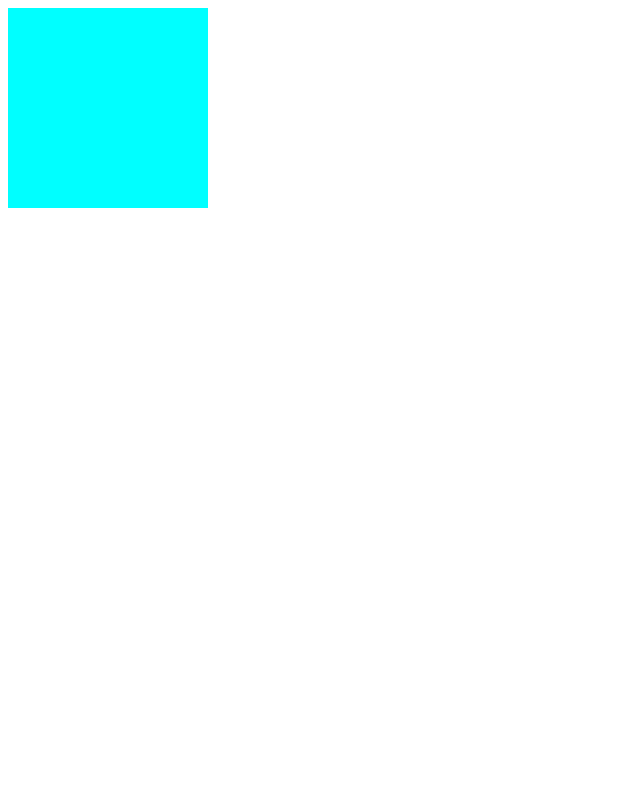
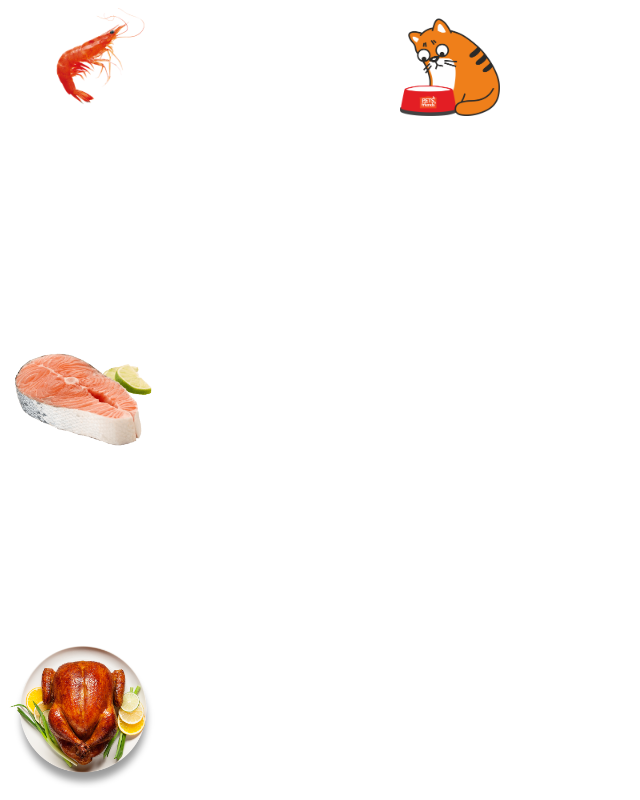
Before and after one commit to Headliner770/frendly-frontend-js, a plain HTML site: page custom-events/index.html in a window 1280 px wide. Shown: the whole page, without its empty margins (0-640 px from the left). Drawn offline with Linux system fonts and the light colour scheme.

Commit message:
Drag and Drop

```diff
--- a/custom-events/index.html
+++ b/custom-events/index.html
@@ -101,7 +101,20 @@
         </div>
     </div> -->
 
-    <div class="box"></div>
+    <!-- <div class="box"></div> -->
+
+    <div class="chicken draggable" data-js-dnd>
+        <img src="./img/chiken.png" width="150px" alt="">
+    </div>
+    <div class="fish draggable" data-js-dnd>
+        <img src="./img/fish.png" width="150px" alt="">
+    </div>
+    <div class="shrimp draggable" data-js-dnd>
+        <img src="./img/Krevedka.png" width="100px" alt="">
+    </div>
+    <div class="cat">
+        <img src="./img/cat.png" width="100px" alt="">
+    </div>
 
     <!-- Можно оставить только основной файл (script.js), который и будет управлять запуском всех модулей. Важно оставить атрибут type="module" -->
     <!-- <script src="./before.js"></script>
--- a/custom-events/styles.css
+++ b/custom-events/styles.css
@@ -97,8 +97,77 @@ section:not(.is-visible):nth-child(even) {
   left: -5px;
 } */
 
-.box {
+/* .box {
   width: 200px;
   height: 200px;
   background-color: aqua;
+} */
+
+/* body {
+  font-family: "Rubik", sans-serif;
+  background-color: #bdc1c7;
+  font-size: 24px;
 }
+.circle {
+  position: absolute;
+  width: 50px;
+  aspect-ratio: 1;
+  background-color: dodgerblue;
+  border-radius: 50%;
+  translate: -50% -50%;
+  user-select: none;
+}
+.circle.red {
+  background-color: red;
+}
+.circle__label {
+  position: absolute;
+  bottom: -5%;
+  left: 105%;
+  pointer-events: none;
+  user-select: none;
+} */
+
+/* body {
+}
+img {
+}
+.chicken,
+.fish,
+.shrimp {
+} */
+
+.chicken {
+  position: relative;
+  bottom: 5px;
+}
+
+.fish {
+  position: absolute;
+  bottom: 350px;
+}
+
+.shrimp {
+  left: 50px;
+}
+
+.cat {
+  position: absolute;
+  left: 400px;
+  /* bottom: -50px; */
+}
+
+.draggable {
+  position: absolute;
+  z-index: 1;
+  cursor: grab;
+  transition-property: scale;
+  transition-duration: 0.2s;
+  touch-action: none;
+}
+
+.draggable.is-dragging {
+  cursor: grabbing;
+  opacity: 0.5;
+  scale: 1.15;
+}
```
Also changed, not shown: custom-events/script2.js (+102 -0 lines), custom-events/img/Krevedka.png (added), custom-events/img/cat.png (added), custom-events/img/chiken.png (added), custom-events/img/fish.png (added).
